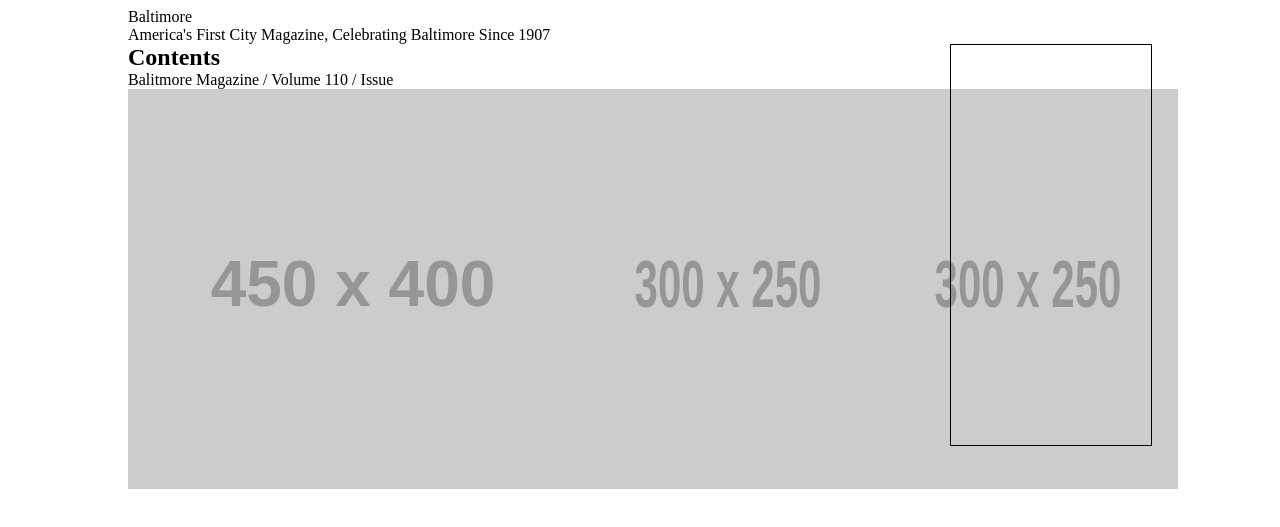
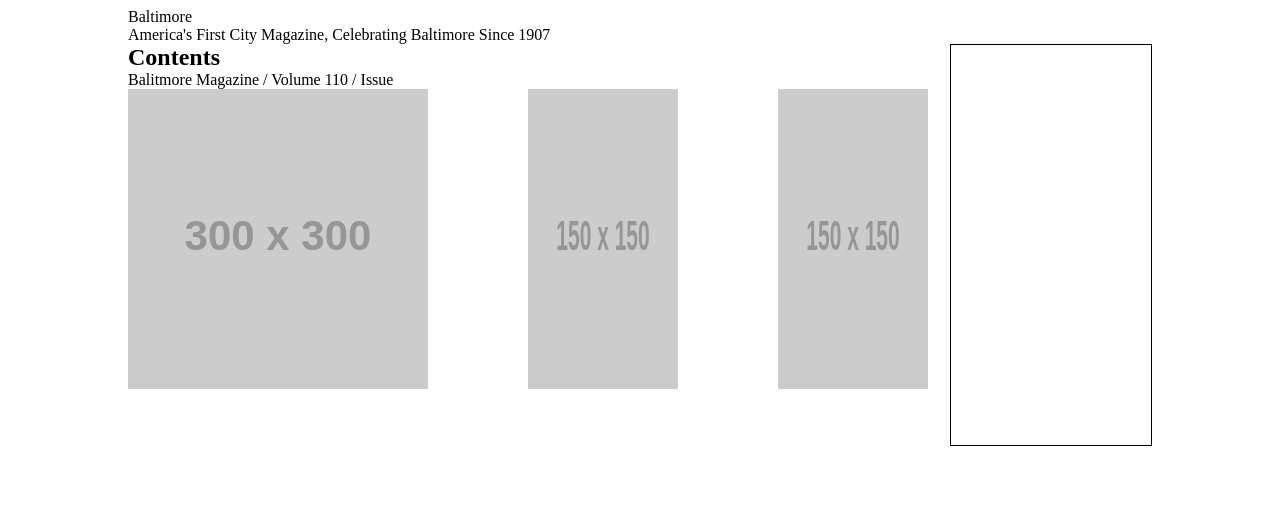
Before and after one commit to jwalten/Baltimore, a plain HTML site: page index.html in a window 1280 px wide. Shown: the part 79-606 px from the top of the page. Drawn offline with Linux system fonts and the light colour scheme; placeholder pictures from the web are drawn by us.

Commit message:
change dimensions of boxes

```diff
--- a/index.html
+++ b/index.html
@@ -16,10 +16,10 @@
         <h1>Contents</h1>
         <p>Balitmore Magazine / Volume 110 / Issue</p>
         <div id="images">
-          <img src="http://placehold.it/450x400"
+          <img src="http://placehold.it/300x300"
           <figure>
-            <img src="http://placehold.it/300x250">
-            <img src="http://placehold.it/300x250">
+            <img src="http://placehold.it/150x150">
+            <img src="http://placehold.it/150x150">
           </figure>
         </div>
       </section>
```
